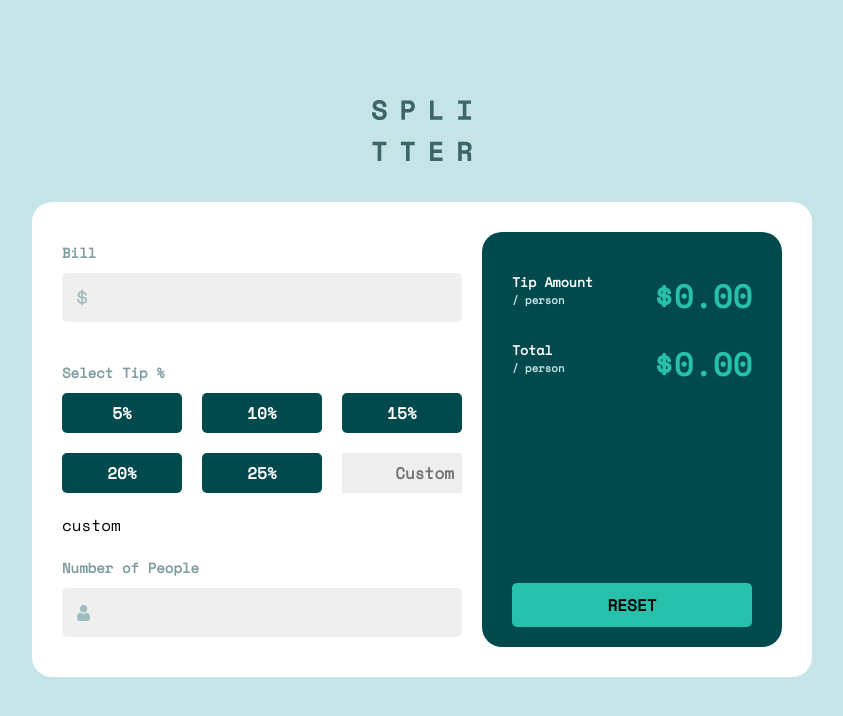
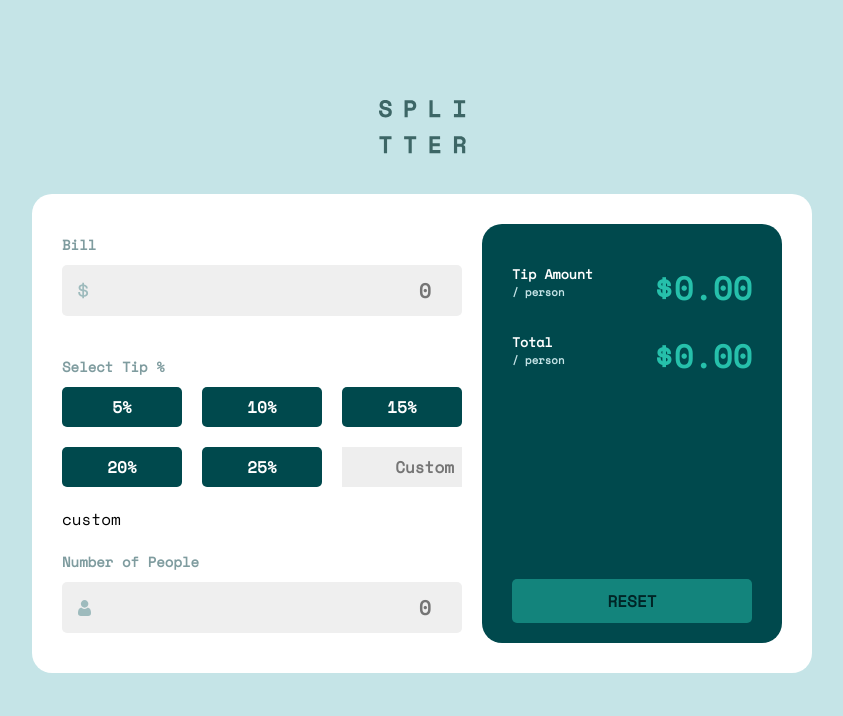
Before and after one commit to sammyodiagbe/tip-calculator, a plain HTML site: page index.html in a window 1280 px wide. Both pictures are taken after a click on the button "RESET". Shown: the whole page, without its empty margins (218-1061 px from the left). Drawn offline with nearby package versions, Linux system fonts and the light colour scheme.

Commit message:
fixing more bugs

```diff
--- a/index.html
+++ b/index.html
@@ -17,7 +17,7 @@
             ></label>
             <div class="input-container" id="binput">
               <img src="./assets/icon-dollar.svg" class="input-icon" />
-              <input type="number" id="bill-input" class="bill-input" min="0" />
+              <input type="number" id="bill-input" class="bill-input" min="0" placeholder="0"/>
             </div>
 
             <label class="input-label sl">Select Tip %</label>
@@ -27,7 +27,7 @@
               <button href="#" data-value="15" class="percent">15%</button>
               <button href="#" data-value="20" class="percent">20%</button>
               <button href="#" data-value="25" class="percent">25%</button>
-              <input type="number" class="custom" placeholder="Custom">custom</button>
+              <input type="number" class="custom" placeholder="Custom" id="custom-percent">custom</button>
             </div>
             <label class="input-label"
               >Number of People <span id="people-error"></span
@@ -39,6 +39,7 @@
                 id="people-input"
                 class="bill-input"
                 min="0"
+                placeholder="0"
               />
             </div>
           </section>
@@ -58,7 +59,7 @@
               <h1 class="amount" id="t-amount">$0.00</h1>
             </div>
             <div class="reset-container">
-              <button class="reset" id="action-btn">Reset</button>
+              <button class="reset disabled" id="action-btn" >Reset</button >
             </div>
           </section>
         </div>
--- a/js/script.js
+++ b/js/script.js
@@ -6,6 +6,8 @@ const pContainer = document.querySelector("#pinput");
 const bContainer = document.querySelector("#binput");
 const tipPerPerson = document.querySelector("#tip-amount");
 const totalPerPerson = document.querySelector("#t-amount");
+const customPercent = document.querySelector("#custom-percent");
+
 let bill = 0;
 let people = 0;
 let tipPercent = 10;
@@ -61,14 +63,44 @@ function calculate() {
   if (!billval || !peopleval || !tipPercent) {
     tipPerPerson.innerHTML = "$0.00";
     totalPerPerson.innerHTML = "$0.00";
+    actionButton.classList.add("disabled");
     return;
   }
+  actionButton.classList.remove("disabled");
   let percentPerhead = (tipPercent / 100) * billval;
   let amtPerHead = billval / peopleval;
   tipPerPerson.innerHTML = `$${percentPerhead.toFixed(2)}`;
   totalPerPerson.innerHTML = `${amtPerHead.toFixed(2)}`;
 }
 
+customPercent.addEventListener("keyup", (event) => {
+  for (let b = 0; b < tipsButtons.length; b++) {
+    if (tipsButtons[b].classList.contains("active")) {
+      tipsButtons[b].classList.remove("active");
+      break;
+    }
+  }
+  tipPercent = event.target.value;
+  calculate();
+});
+
 actionButton.addEventListener("click", (event) => {
-  const billValue = Number(billInput.value);
+  billInput.value = "";
+  numberOfPeople.value = "";
+  customPercent.value = "";
+  tipPercent = 0;
+  bill = 0;
+  people = 0;
+  tipPercent = 10;
+  tipAmountPerPerson = 0;
+  totalAmountPerPerson = 0;
+  for (let b = 0; b < tipsButtons.length; b++) {
+    if (tipsButtons[b].classList.contains("active")) {
+      tipsButtons[b].classList.remove("active");
+      break;
+    }
+  }
+  tipPerPerson.innerHTML = "$0.00";
+  totalPerPerson.innerHTML = "$0.00";
+  actionButton.classList.add("disabled");
 });
--- a/style/style.scss
+++ b/style/style.scss
@@ -13,6 +13,7 @@ $white: hsl(0, 0%, 100%);
   outline: none;
   box-sizing: border-box;
   font-family: "Space Mono", monospace;
+  transition: all 300ms;
 }
 
 body {
@@ -33,7 +34,6 @@ div.container {
       display: block;
       margin: 0 auto;
       margin-bottom: 40px;
-      width: 100px;
     }
 
     div.splitter {
@@ -50,12 +50,17 @@ div.container {
           padding: 10px 0;
           font-weight: 700;
           color: $dark-greyish-cyan;
+          position: relative;
           &.sl {
             margin-top: 30px;
           }
           span {
             font-size: 10px;
             color: red;
+            position: absolute;
+            right: 0;
+            top: 50%;
+            transform: translateY(-50%);
           }
         }
 
@@ -67,6 +72,10 @@ div.container {
           padding-right: 30px;
           margin-bottom: 10px;
           border-radius: 5px;
+          border: 1px solid transparent;
+          &:hover {
+            border: 1px solid $primary-color;
+          }
           &.error {
             border: 1px solid red;
           }
@@ -178,6 +187,10 @@ div.container {
             background: $primary-color;
             font-weight: bold;
             border-radius: 5px;
+
+            &.disabled {
+              opacity: 0.5;
+            }
           }
         }
       }
```
Also changed, not shown: style/style.css, 1 other file.
